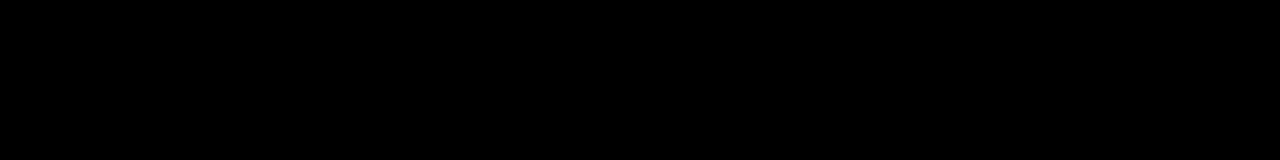
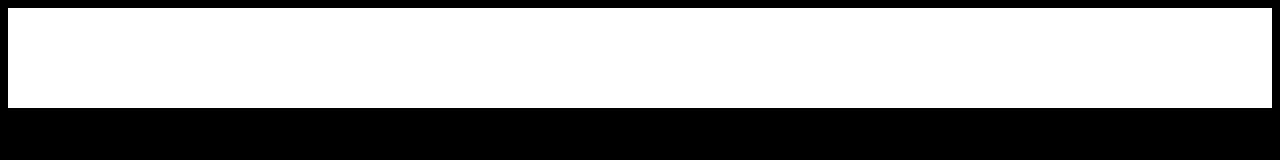
Before and after one commit to andrehebra/base-building-game, a website: page index.html in a window 1280 px wide. Drawn offline with Linux system fonts and the light colour scheme.

Commit message:
added test div squares and ability to change the number of rows/columns. need to style

```diff
--- a/index.html
+++ b/index.html
@@ -9,6 +9,10 @@
 </head>
 <body>
 
+    <div id="playGrid">
+
+    </div>
+
 
     <script src="mapDisplay.js" async defer></script>
 </body>
--- a/mapDisplay.js
+++ b/mapDisplay.js
@@ -0,0 +1,16 @@
+//get the playGrid div from index.html
+const playGrid = document.getElementById("playGrid");
+
+
+//creating a test grid to play around with it
+const numRows = 10;
+const numColumns = 10;
+
+for (i = 1; i <= numRows; i++) {
+    for (j = 1; j <= numColumns; j++) {
+        const square = document.createElement("div");
+        square.id = i + " " + j;
+        square.classList.add("square");
+        playGrid.appendChild(square);
+    }
+}
--- a/style.css
+++ b/style.css
@@ -1,3 +1,13 @@
 body {
     background-color: black;
 }
+
+#playGrid {
+    display: flex;
+}
+
+.square {
+    background-color: white;
+    width: 100px;
+    height: 100px;
+}
```
Also changed, not shown: package.json (added, +19 -0 lines).
